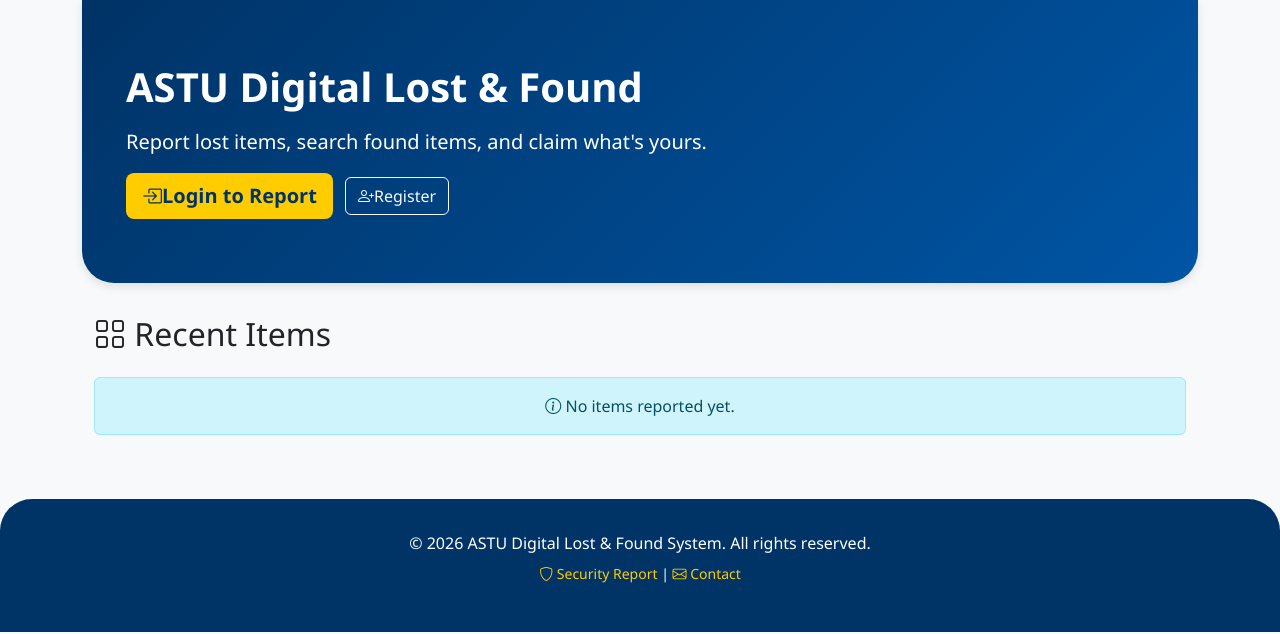
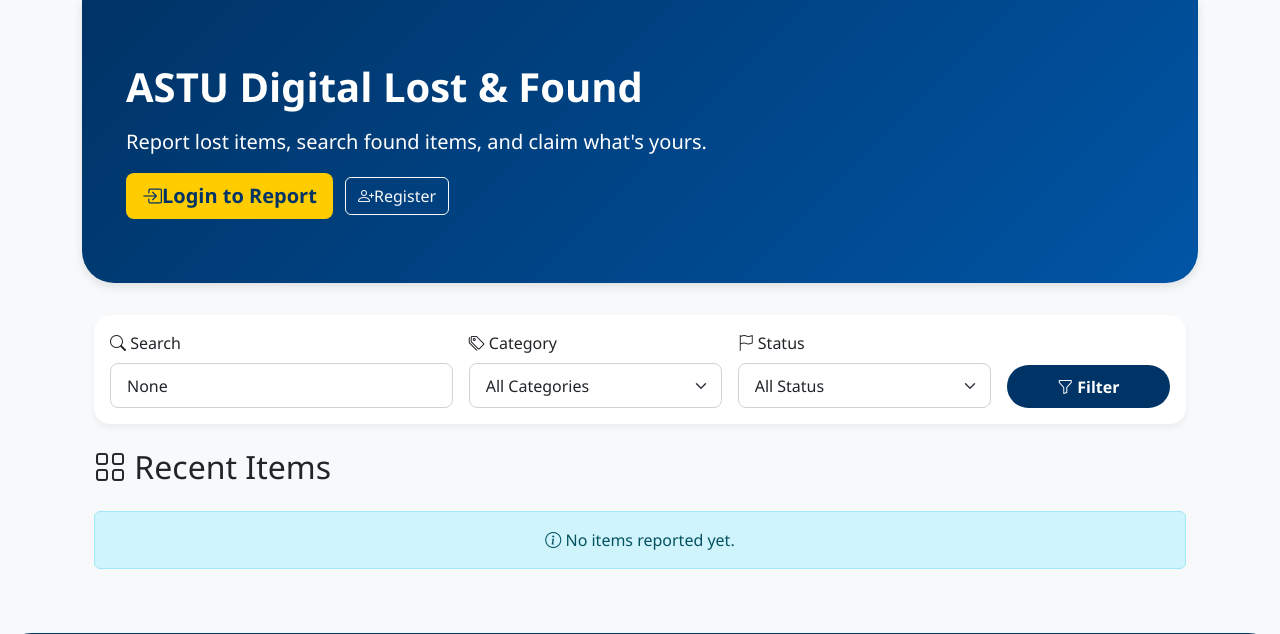
Before and after one commit to sisaymerga/astu-lost-found, a Django app: page / in a window 1280 px wide. Shown: the part 81-715 px from the top of the page. Run offline with Django 5.2, Linux system fonts and the light colour scheme; some libraries are stand-ins or nearby versions.

Commit message:
Added search and filiter options

```diff
--- a/accounts/views.py
+++ b/accounts/views.py
@@ -18,25 +18,20 @@ def home(request):
     status = request.GET.get('status')
 
     if query:
-        item = items.filter(Q(title__icontains=query) | Q(description__icontains=query))
+        items = items.filter(Q(title__icontains=query) | Q(description__icontains=query))
     if category_id:
-        items = item.filter(category_id=category_id)
+        items = items.filter(category_id=category_id)
     if status:
-        items = item.filter(status=status)
-
-    paginator = Paginator(items, 6)
-    page_number = request.GET.get('page')
-    page_obj = paginator.get_page(page_number)
+        items = items.filter(status=status)
 
     categories = Category.objects.all()
     context = {
-        'items':items,
+        'items': items,
         'categories': categories,
         'selected_category': category_id,
         'selected_status': status,
         'query': query,
     }
-
     return render(request, 'accounts/home.html', context)
 
 def register(request):
--- a/templates/accounts/home.html
+++ b/templates/accounts/home.html
@@ -13,6 +13,38 @@
             <a href="{% url 'login' %}" class="btn btn-light btn-lg"><i class="bi bi-box-arrow-in-right"></i>Login to Report</a>
             <a href="{% url 'register' %}" class="btn btn-outline-light -btn-lg"><i class="bi bi-person-plus"></i>Register</a>
         {% endif %}
+    </div>
+</div>
+<div class="container mb-4">
+    <div class="card p-3">
+        <form method="get" class="row g-3 align-items-end">
+            <div class="col-md-4">
+                <label class="form-label"><i class="bi bi-search"></i> Search</label>
+                <input type="text" name="q" class="form-control" placeholder="Keyword..." value="{{ query }}">
+            </div>
+            <div class="col-md-3">
+                <label class="form-label"><i class="bi bi-tags"></i> Category</label>
+                <select name="category" class="form-select">
+                    <option value="">All Categories</option>
+                    {% for cat in categories %}
+                        <option value="{{ cat.id }}" {% if selected_category == cat.id|stringformat:"s" %}selected{% endif %}>{{ cat.name }}</option>
+                    {% endfor %}
+                </select>
+            </div>
+            <div class="col-md-3">
+                <label class="form-label"><i class="bi bi-flag"></i> Status</label>
+                <select name="status" class="form-select">
+                    <option value="">All Status</option>
+                    <option value="lost" {% if selected_status == 'lost' %}selected{% endif %}>Lost</option>
+                    <option value="found" {% if selected_status == 'found' %}selected{% endif %}>Found</option>
+                    <option value="claimed" {% if selected_status == 'claimed' %}selected{% endif %}>Claimed</option>
+                    <option value="resolved" {% if selected_status == 'resolved' %}selected{% endif %}>Resolved</option>
+                </select>
+            </div>
+            <div class="col-md-2">
+                <button type="submit" class="btn btn-primary w-100"><i class="bi bi-funnel"></i> Filter</button>
+            </div>
+        </form>
     </div>
 </div>
 <div class="container">
```
